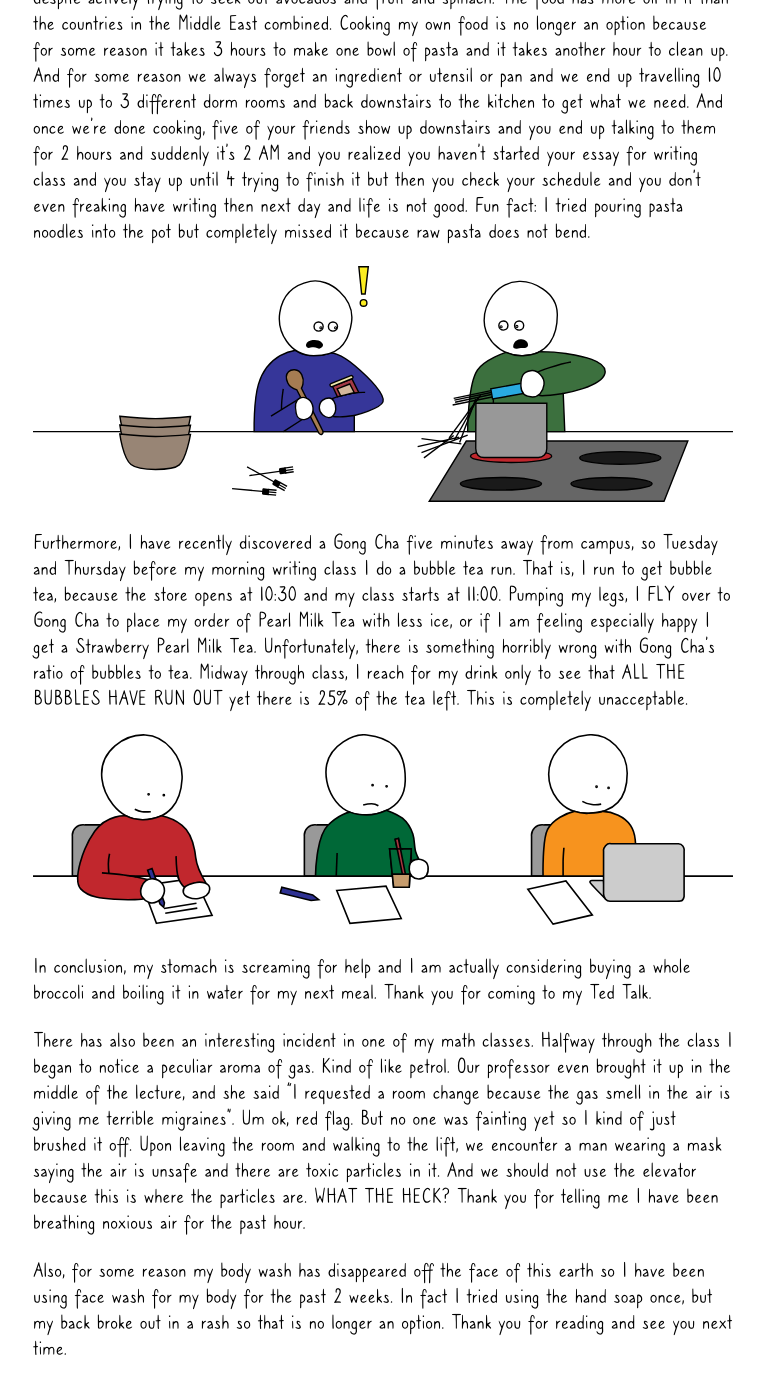
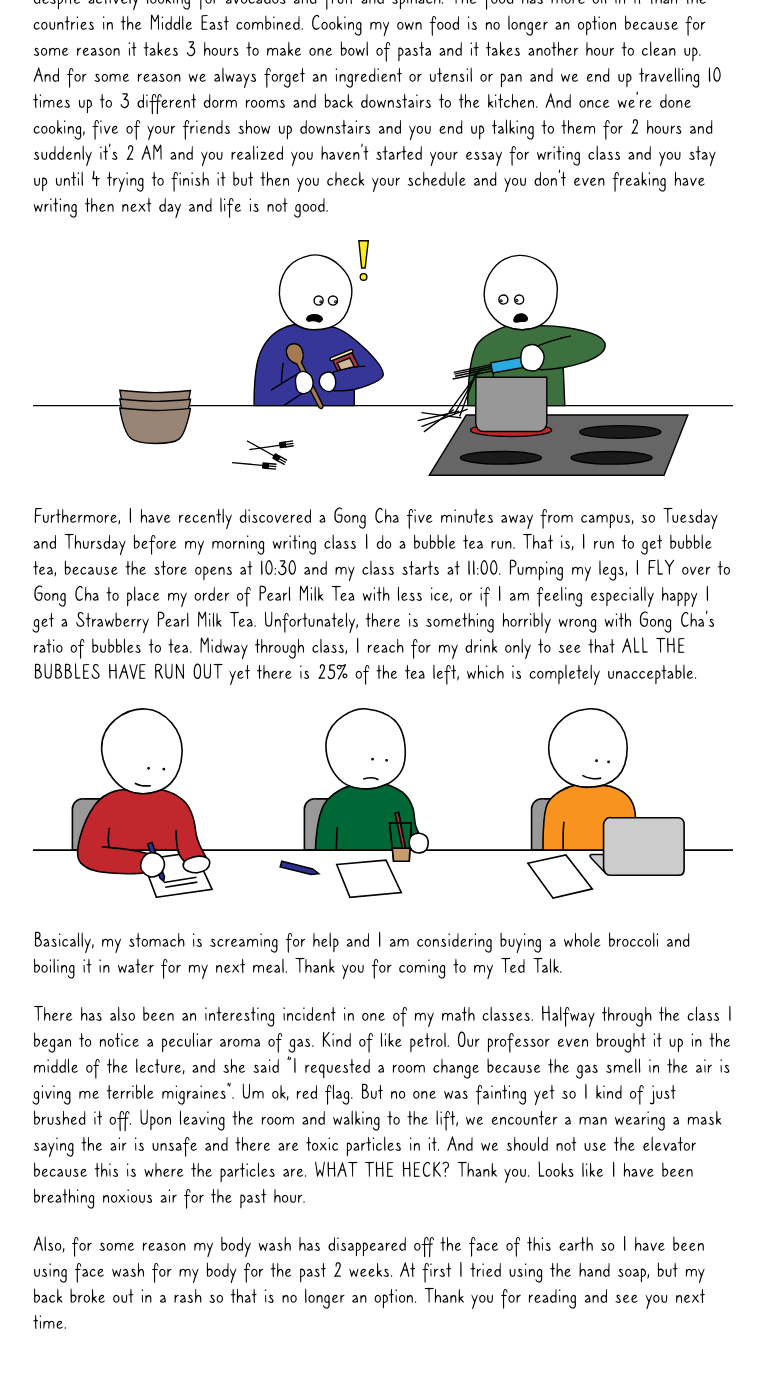
Before and after one commit to kristelfung/bullet-journal, a Jekyll site: the page built from _posts/2018-11-05-college-update-1.md, in a window 1280 px wide and 1400 px high, scrolled down 676 px. Shown: the top 1394 px of the window, without its empty margins (257-1021 px from the left). Built offline with Jekyll 4.4.1, drawn with Linux system fonts in a browser that asks for light colours; some web fonts are replaced; a script that is not in the unit is left out; some of the changed text lies outside the part shown.

Commit message:
Update Blog “2018-11-05-college-update-1”

```diff
--- a/_posts/2018-11-05-college-update-1.md
+++ b/_posts/2018-11-05-college-update-1.md
@@ -8,16 +8,16 @@ coverphoto: /images/uploads/studying.svg
 ---
 Here is the first post in my series of college updates. Sorry for the long wait to all my readers out there, school work is really on my butt right now and there's always so much to do.
 
-The dining hall food here is destroying my body. I have never eaten so much garbage in my life, despite actively trying to seek out avocados and fruit and spinach. The food has more oil in it than the countries in the Middle East combined. Cooking my own food is no longer an option because for some reason it takes 3 hours to make one bowl of pasta and it takes another hour to clean up. And for some reason we always forget an ingredient or utensil or pan and we end up travelling 10 times up to 3 different dorm rooms and back downstairs to the kitchen to get what we need. And once we’re done cooking, five of your friends show up downstairs and you end up talking to them for 2 hours and suddenly it’s 2 AM and you realized you haven’t started your essay for writing class and you stay up until 4 trying to finish it but then you check your schedule and you don’t even freaking have writing then next day and life is not good. Fun fact: I tried pouring pasta noodles into the pot but completely missed it because raw pasta does not bend.
+The dining hall food here is destroying my body. I have never eaten so much garbage in my life, despite actively looking for avocados and fruit and spinach. The food has more oil in it than the countries in the Middle East combined. Cooking my own food is no longer an option because for some reason it takes 3 hours to make one bowl of pasta and it takes another hour to clean up. And for some reason we always forget an ingredient or utensil or pan and we end up travelling 10 times up to 3 different dorm rooms and back downstairs to the kitchen. And once we’re done cooking, five of your friends show up downstairs and you end up talking to them for 2 hours and suddenly it’s 2 AM and you realized you haven’t started your essay for writing class and you stay up until 4 trying to finish it but then you check your schedule and you don’t even freaking have writing then next day and life is not good.
 
 ![cooking](/images/uploads/cooking.svg)
 
-Furthermore, I have recently discovered a Gong Cha five minutes away from campus, so Tuesday and Thursday before my morning writing class I do a bubble tea run. That is, I run to get bubble tea, because the store opens at 10:30 and my class starts at 11:00. Pumping my legs, I FLY over to Gong Cha to place my order of Pearl Milk Tea with less ice, or if I am feeling especially happy I get a Strawberry Pearl Milk Tea. Unfortunately, there is something horribly wrong with Gong Cha’s ratio of bubbles to tea. Midway through class, I reach for my drink only to see that ALL THE BUBBLES HAVE RUN OUT yet there is 25% of the tea left. This is completely unacceptable.
+Furthermore, I have recently discovered a Gong Cha five minutes away from campus, so Tuesday and Thursday before my morning writing class I do a bubble tea run. That is, I run to get bubble tea, because the store opens at 10:30 and my class starts at 11:00. Pumping my legs, I FLY over to Gong Cha to place my order of Pearl Milk Tea with less ice, or if I am feeling especially happy I get a Strawberry Pearl Milk Tea. Unfortunately, there is something horribly wrong with Gong Cha’s ratio of bubbles to tea. Midway through class, I reach for my drink only to see that ALL THE BUBBLES HAVE RUN OUT yet there is 25% of the tea left, which is completely unacceptable.
 
 ![bubble tea](/images/uploads/gongcha.svg)
 
-In conclusion, my stomach is screaming for help and I am actually considering buying a whole broccoli and boiling it in water for my next meal. Thank you for coming to my Ted Talk.
+Basically, my stomach is screaming for help and I am considering buying a whole broccoli and boiling it in water for my next meal. Thank you for coming to my Ted Talk.
 
-There has also been an interesting incident in one of my math classes. Halfway through the class I began to notice a peculiar aroma of gas. Kind of like petrol. Our professor even brought it up in the middle of the lecture, and she said “I requested a room change because the gas smell in the air is giving me terrible migraines”. Um ok, red flag. But no one was fainting yet so I kind of just brushed it off. Upon leaving the room and walking to the lift, we encounter a man wearing a mask saying the air is unsafe and there are toxic particles in it. And we should not use the elevator because this is where the particles are. WHAT THE HECK? Thank you for telling me I have been breathing noxious air for the past hour.
+There has also been an interesting incident in one of my math classes. Halfway through the class I began to notice a peculiar aroma of gas. Kind of like petrol. Our professor even brought it up in the middle of the lecture, and she said “I requested a room change because the gas smell in the air is giving me terrible migraines”. Um ok, red flag. But no one was fainting yet so I kind of just brushed it off. Upon leaving the room and walking to the lift, we encounter a man wearing a mask saying the air is unsafe and there are toxic particles in it. And we should not use the elevator because this is where the particles are. WHAT THE HECK? Thank you. Looks like I have been breathing noxious air for the past hour.
 
-Also, for some reason my body wash has disappeared off the face of this earth so I have been using face wash for my body for the past 2 weeks. In fact I tried using the hand soap once, but my back broke out in a rash so that is no longer an option. Thank you for reading and see you next time.
+Also, for some reason my body wash has disappeared off the face of this earth so I have been using face wash for my body for the past 2 weeks. At first I tried using the hand soap, but my back broke out in a rash so that is no longer an option. Thank you for reading and see you next time.
```
